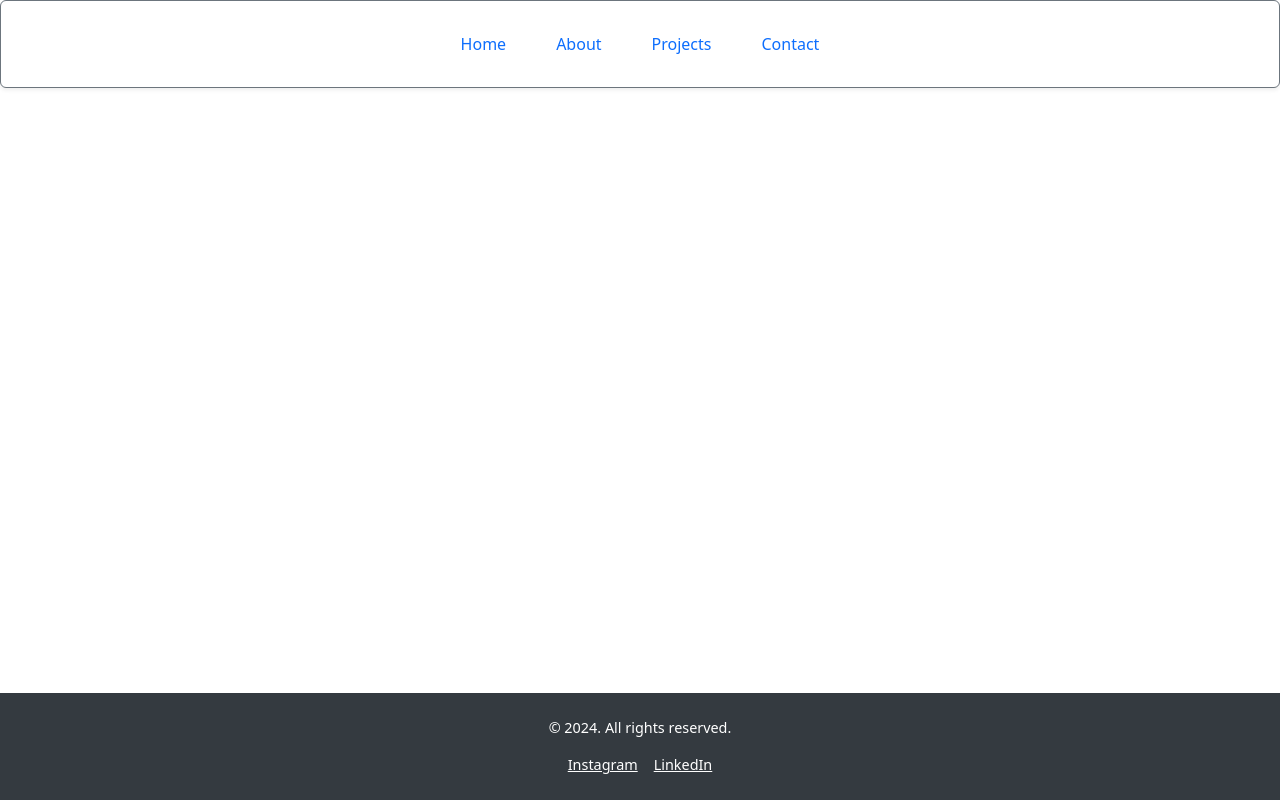
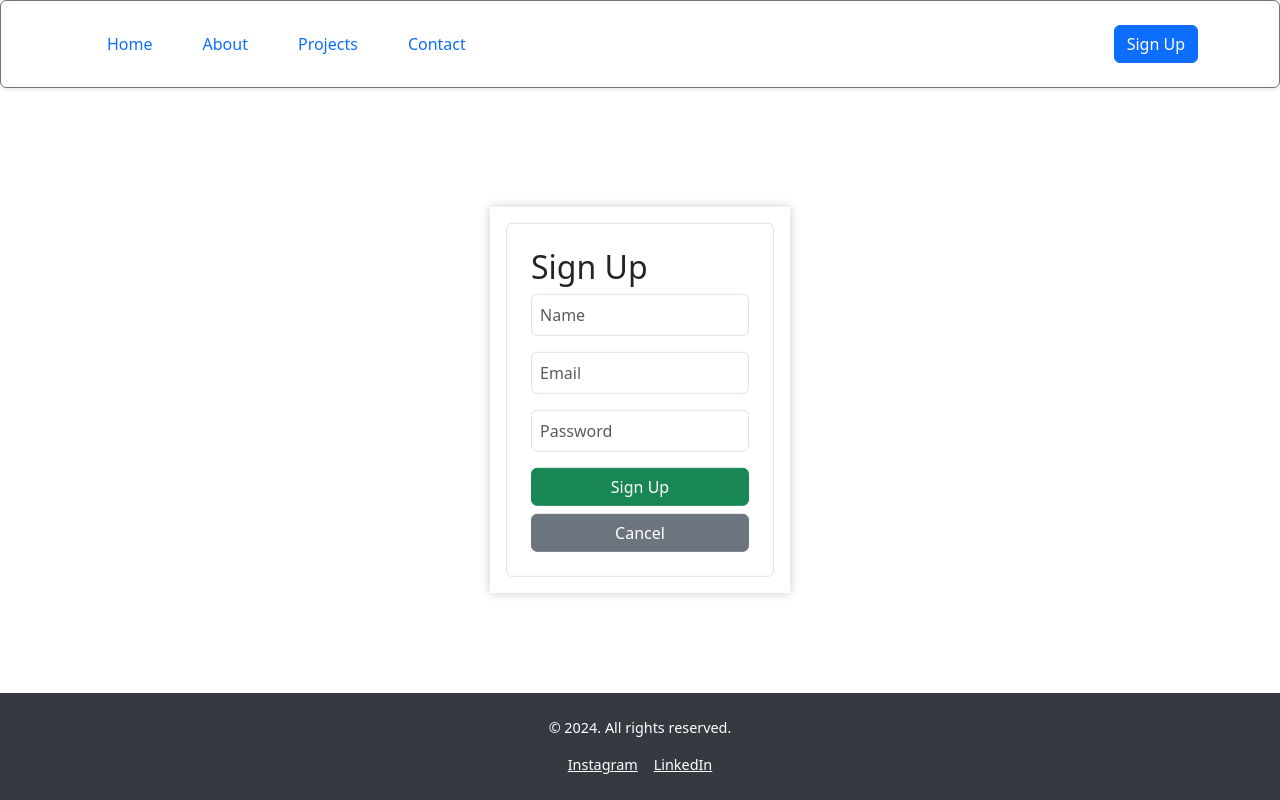
Before and after one commit to arianndrecaj/Arian-Portfolio, a React (Create React App) app in the folder frontend/: page /register in a window 1280 px wide. Built offline with nearby package versions, Linux system fonts and the light colour scheme.

Commit message:
sign up form

```diff
--- a/frontend/src/App.css
+++ b/frontend/src/App.css
@@ -134,3 +134,26 @@ main {
     font-size: 0.9rem; /* Adjust font size for mobile */
   }
 }
+
+.signup-form-container {
+  position: fixed;
+  top: 50%;
+  left: 50%;
+  transform: translate(-50%, -50%);
+  background: white;
+  z-index: 1000;
+  width: 300px;
+  padding: 20px;
+  box-shadow: 0px 0px 10px rgba(0, 0, 0, 0.2);
+}
+
+.signup-form-container input {
+  width: 100%;
+  margin-bottom: 10px;
+  padding: 8px;
+  box-sizing: border-box;
+}
+
+.signup-form-container button {
+  width: 100%;
+}
--- a/frontend/src/App.js
+++ b/frontend/src/App.js
@@ -1,4 +1,4 @@
-import React from "react";
+import React, { useState } from "react";
 import { Routes, Route } from "react-router-dom"; // Import Routes and Route from react-router-dom
 import Header from "./components/Header";
 import Footer from "./components/Footer";
@@ -7,17 +7,31 @@ import About from "./pages/About";
 import Contact from "./pages/Contact";
 import Projects from "./pages/Projects";
 import './App.css'; // Make sure you import the CSS file
+import SignUp from "./components/SignUp";
 
 function App() {
+  const [isSignUpVisible, setIsSignUpVisible] = useState(false);
+
+  // Function to toggle the visibility of the SignUp form
+  const toggleSignUpForm = () => {
+    setIsSignUpVisible(!isSignUpVisible);
+  };
+
   return (
     <div className="app-container">
-      <Header />
+      {/* Pass toggleSignUpForm as prop to Header */}
+      <Header onSignUpClick={toggleSignUpForm} />
+
+      {/* Conditional rendering of the SignUp component */}
+      {isSignUpVisible && <SignUp onClose={() => setIsSignUpVisible(false)} />}
+
       <main>
         <Routes>
           <Route path="/" element={<Home />} />
           <Route path="/about" element={<About />} />
           <Route path="/contact" element={<Contact />} />
           <Route path="/projects" element={<Projects />} />
+          <Route path="/register" element={<SignUp />} />
         </Routes>
       </main>
       <Footer />
--- a/frontend/src/components/Header.js
+++ b/frontend/src/components/Header.js
@@ -1,13 +1,12 @@
 import React from 'react';
 import { Link, useLocation } from 'react-router-dom';
 
-function Header() {
-    const location = useLocation(); // Get the current location (route)
+function Header({ onSignUpClick }) {
+    const location = useLocation();
 
     return (
         <div className="header bg-white text-dark shadow-sm border border-secondary rounded">
-  <div className="container py-3">
-    <div className="d-flex justify-content-center">
+            <div className="container py-3 d-flex justify-content-between align-items-center">
                 <ul className="nav nav-pills">
                     <li className="nav-item">
                         <Link
@@ -42,7 +41,11 @@ function Header() {
                         </Link>
                     </li>
                 </ul>
-                </div>
+
+                {/* Sign Up button that triggers the form */}
+                <button onClick={onSignUpClick} className="btn btn-primary">
+                    Sign Up
+                </button>
             </div>
         </div>
     );
--- a/frontend/src/components/SignUp.js
+++ b/frontend/src/components/SignUp.js
@@ -1,44 +1,34 @@
 import React, { useState } from "react";
-import axios from 'axios';
+import axios from "axios";
+import "../App.css";
 
-const SignUp = () => {
-    const [name, setName] = useState('');
-    const [email, setEmail] = useState('');
-    const [password, setPassword] = useState('');
-    const [isFormVisible, setIsFormVisible] = useState(false); // Toggle state for form visibility
+const SignUp = ({ onClose }) => {
+  const [name, setName] = useState("");
+  const [email, setEmail] = useState("");
+  const [password, setPassword] = useState("");
 
   const handleSubmit = async (e) => {
     e.preventDefault();
 
     try {
-            const response = await axios.post('http://localhost:5003/api/auth/register', {
+      const response = await axios.post("http://localhost:5003/api/auth/register", {
         name,
         email,
         password,
       });
       alert(response.data.message);
-            setIsFormVisible(false); // Close form after successful sign-up
+      onClose(); // Close form after successful sign-up
+      setName("");
+      setEmail("");
+      setPassword("");
     } catch (error) {
-            alert(error.response.data.message);
+      alert(error.response?.data?.message || "An error occurred");
     }
   };
 
   return (
-        <div>
-            {/* Header with Sign Up button */}
-            <header className="header bg-white text-dark shadow-sm border border-secondary rounded">
-                <div className="container py-3 d-flex justify-content-between">
-                    <h1>MyApp</h1>
-                    <button onClick={() => setIsFormVisible(!isFormVisible)} className="btn btn-primary">
-                        Sign Up
-                    </button>
-                </div>
-            </header>
-
-            {/* Conditional rendering for sign-up form */}
-            {isFormVisible && (
-                <div className="signup-form-container">
-                    <form onSubmit={handleSubmit} className="p-3 border rounded">
+    <div className="signup-form-container p-3">
+      <form onSubmit={handleSubmit} className="p-4 border rounded">
         <h2>Sign Up</h2>
         <input
           type="text"
@@ -46,6 +36,7 @@ const SignUp = () => {
           value={name}
           onChange={(e) => setName(e.target.value)}
           required
+          className="form-control mb-3"
         />
         <input
           type="email"
@@ -53,6 +44,7 @@ const SignUp = () => {
           value={email}
           onChange={(e) => setEmail(e.target.value)}
           required
+          className="form-control mb-3"
         />
         <input
           type="password"
@@ -60,11 +52,15 @@ const SignUp = () => {
           value={password}
           onChange={(e) => setPassword(e.target.value)}
           required
+          className="form-control mb-3"
         />
-                        <button type="submit" className="btn btn-success">Sign Up</button>
+        <button type="submit" className="btn btn-success w-100 mb-2">
+          Sign Up
+        </button>
+        <button onClick={onClose} className="btn btn-secondary w-100">
+          Cancel
+        </button>
       </form>
-                </div>
-            )}
     </div>
   );
 };
```
Lines whose indentation alone changed are shown as unchanged.
